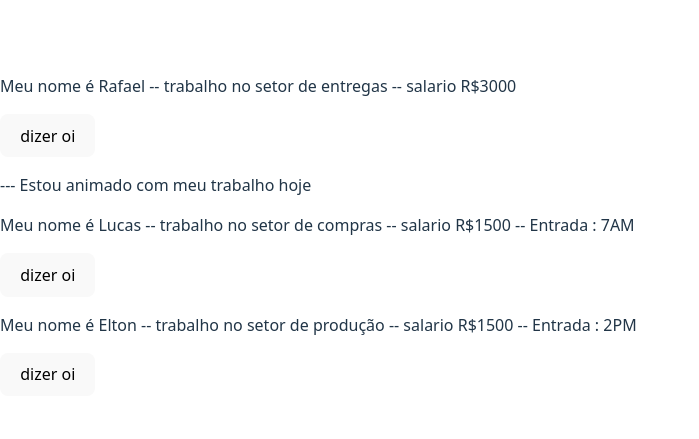
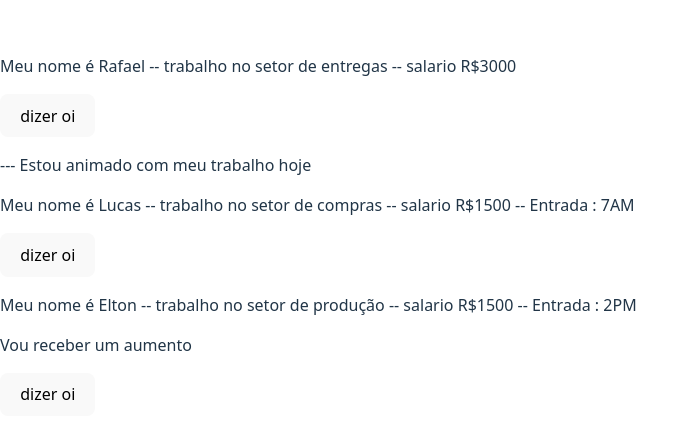
Before and after one commit to RafaelMoreira-Fatec/manutencaoJS, a React (Vite) app in the folder react/manutencaor-react/: page / in a window 1280 px wide. Shown: the part 165-604 px from the top of the page, without its empty margins (0-699 px from the left). Built offline with nearby package versions, Linux system fonts and the light colour scheme.

Commit message:
condicionais

```diff
--- a/react/manutencaor-react/src/App.jsx
+++ b/react/manutencaor-react/src/App.jsx
@@ -89,7 +89,7 @@ function Empresa(){
       <span> --- Estou animado com meu trabalho hoje</span>
     </Funcionario>
     <Funcionario nome="Lucas" setor="compras" entrada="7AM"/>
-    <Funcionario nome="Elton" entrada="2PM"/>
+    <Funcionario nome="Elton" entrada="2PM" bomFuncionario={true}/>
     </>
   )
 }
--- a/react/manutencaor-react/src/components/Funcionario.jsx
+++ b/react/manutencaor-react/src/components/Funcionario.jsx
@@ -1,4 +1,4 @@
-function Funcionario({nome, setor = "produção", salario = 1500, children, ...rest}){
+function Funcionario({nome, setor = "produção", salario = 1500, children, bomFuncionario = false,  ...rest}){
 
     const dizerOi = (mensagem, event) => {
         alert(mensagem)
@@ -10,6 +10,10 @@ function Funcionario({nome, setor = "produção", salario = 1500, children, ...r
 
     <>
     <p>Meu nome é {nome} -- trabalho no setor de {setor} -- salario R${salario} {rest.entrada && ' -- Entrada : ' + rest.entrada }</p>
+    {
+        bomFuncionario &&
+        <p>Vou receber um aumento</p>
+    }
     <button onClick={(event) => dizerOi('meu nome é ' + nome, event)}>dizer oi</button>
     <p>{children}</p>
     </>
```
